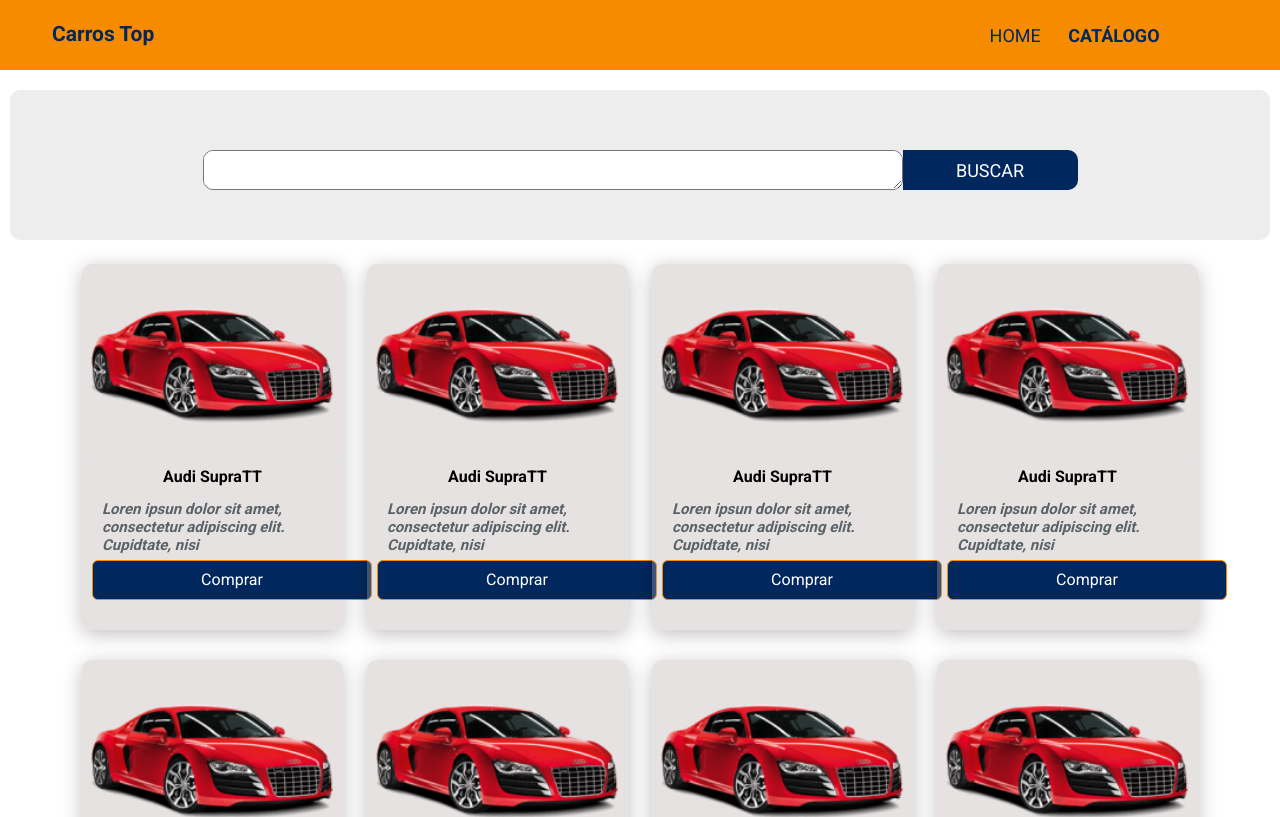
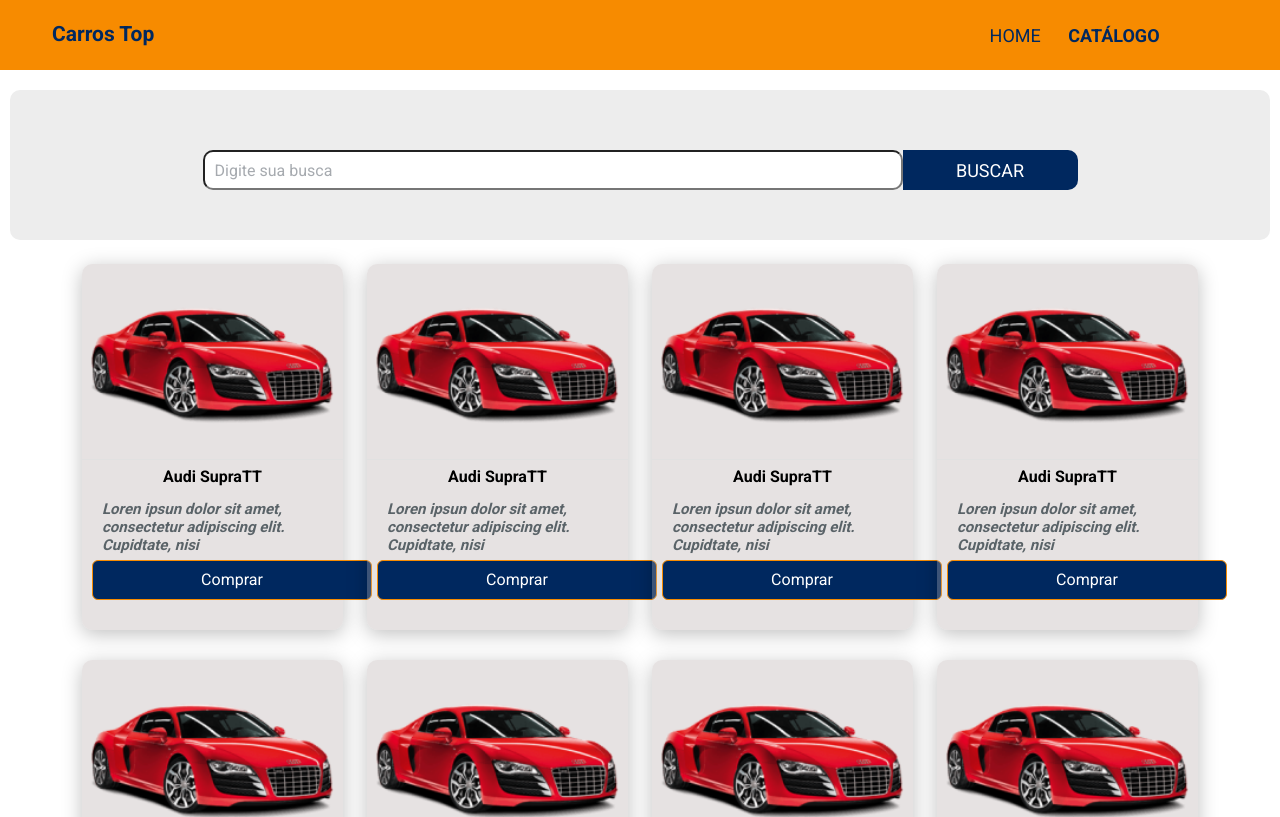
Before and after one commit to RrodFreitas/bds-desafio-cap7, a React (Create React App) app in the folder frontweb/: page /products in a window 1280 px wide. Shown: the top 817 px of the page. Built offline with nearby package versions, Linux system fonts and the light colour scheme; the HTML template or start-up script is replaced by a standard one.

Commit message:
Input default value in Button search component

```diff
--- a/frontweb/src/components/ButtonSearch/index.tsx
+++ b/frontweb/src/components/ButtonSearch/index.tsx
@@ -5,7 +5,7 @@
 const ButtonSearch = () => {
   return (
     <div className="btn-search-container">
-      <textarea className="input-icon"></textarea>
+      <input type="text" defaultValue="Digite sua busca" className="input-icon"></input>
       <div className="btn-search-icon-container">BUSCAR</div>
     </div>
   );
--- a/frontweb/src/components/ButtonSearch/styles.css
+++ b/frontweb/src/components/ButtonSearch/styles.css
@@ -9,13 +9,13 @@
   }
 
   .input-icon {
-    initial-value: Digite sua busca;
     font-size: 14px;
     padding: 10px;
     width: 200px;
     align-items: center;
     height: 40px;
     border-radius: 10px;
+    color: #a6aaaf;
   }
 
   .btn-search-icon-container {
```
